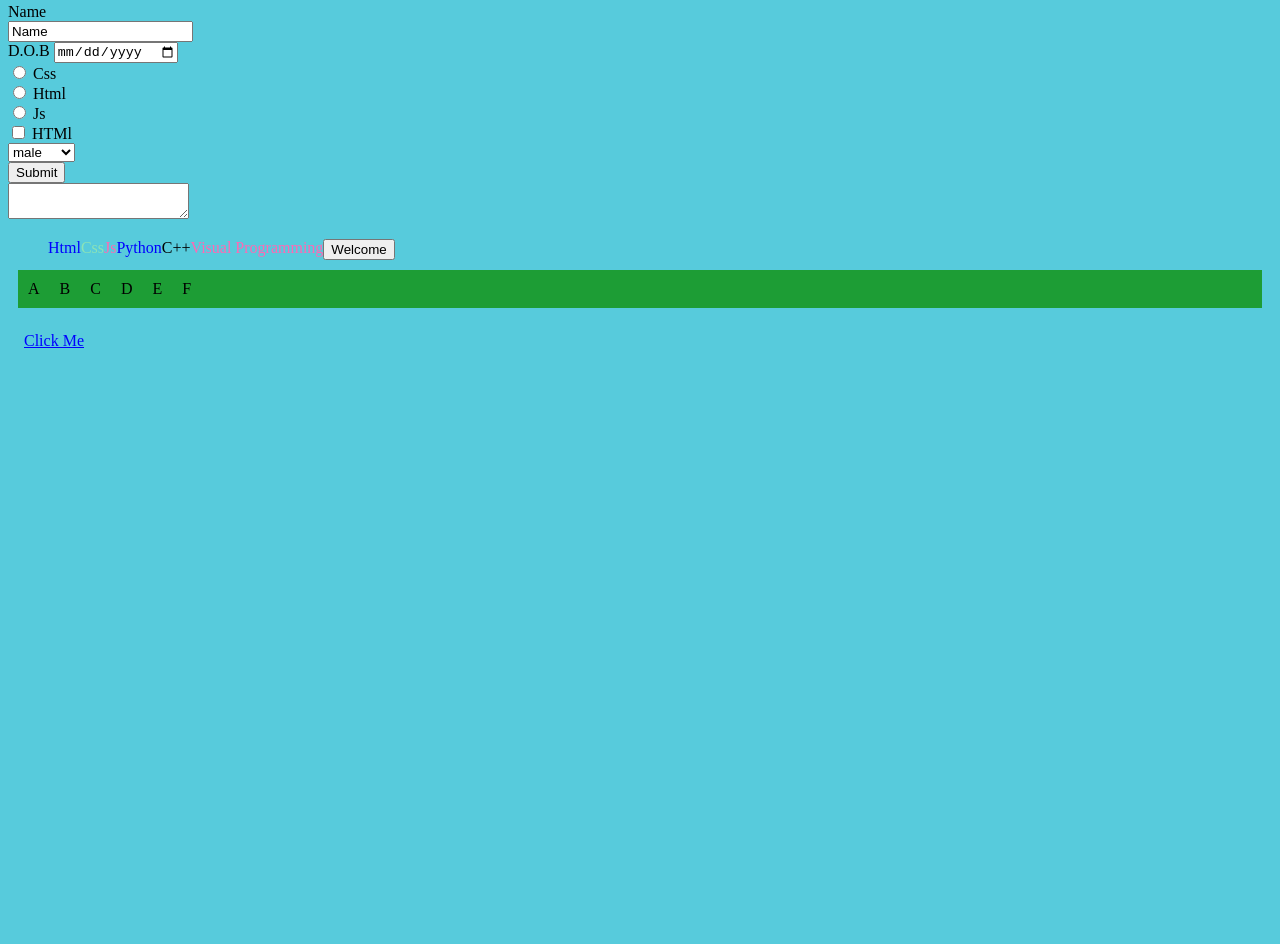
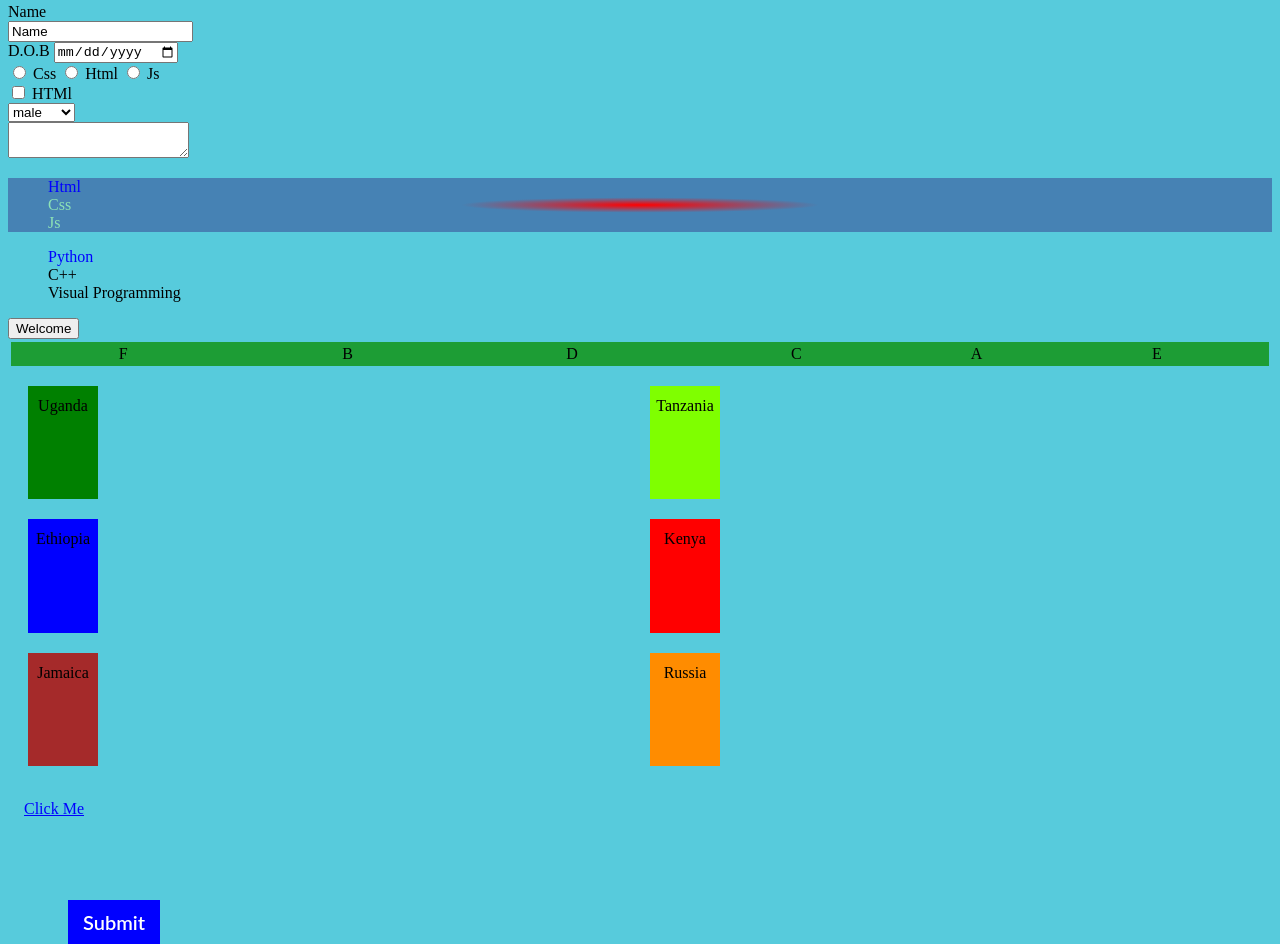
Before and after one commit to Nj4191/css-practise, a plain HTML site: page index.html in a window 1280 px wide. Shown: the part 221-1165 px from the top of the page. Before the commit the page ends 800 px from the top, so only its background shows below. Drawn offline with Linux system fonts and the light colour scheme.

Commit message:
practise

```diff
--- a/index.css
+++ b/index.css
@@ -40,9 +40,12 @@ li:last-child{
 }
 .container {
     background-color: rgb(29, 157, 53);
-    margin: 10px;
+    margin: 3px;
 
     display: flex;
+    flex-direction: row;
+    justify-content: center;
+    align-items: center;
 }
 .container-item {
     background: rgb(36, 130, 39);
@@ -50,9 +53,10 @@ li:last-child{
     font-size: 25px;
     text-align: center;
 
-    width: 70px;
-    line-height: 50px;
+    width: 25px;
+    line-height: 40px;
     margin: 10px;
+    display: flex;
 
 }
 a{
@@ -82,3 +86,43 @@ li a:hover{
 .active{
     background-color: darkmagenta;
 }
+ul.a {
+    list-style-type: circle;
+}
+.grid-container {
+    margin: 10px;
+    height: 400px;
+    display: grid;
+   /* grid-template-columns: auto 100px auto;
+    grid-column-gap: 150px;
+    grid-template-rows: auto auto;
+    grid-row-gap: 200px;
+    justify-content: space-around;
+    align-content: end;*/
+}
+.grid-item{
+    color: black;
+    font-size: medium;
+    text-align: center;
+
+    width: 70px;
+    line-height: 40px;
+    margin: 10px;
+}
+.submit-button{
+    margin: 20px 10px;
+    padding: 10px 15px;
+    border: none;
+    text-decoration: none;
+    font-family: "lato", sans-serif;
+    font-weight: 600;
+    font-size: 20px;
+    color: white;
+    transform: translate(50px,30px);
+    background-color: blue;
+    /*transition: background 2s ease-in-out 1s;*/
+}
+.submit-button:hover{
+    color:black;
+    padding: 20px 30px;
+}
--- a/index.html
+++ b/index.html
@@ -40,9 +40,9 @@
     </form>
     <form action="Favorite language">
         <input type="radio">
-        <label for="css">css</label><br>
+        <label for="css">css</label>
         <input type="radio">
-        <label for="Html">Html</label><br>
+        <label for="Html">Html</label>
         <input type="radio">
         <label for="">Js</label>
     </form>
@@ -57,27 +57,65 @@
 </select>
 </button>
 </form>
-    <input type="submit" name="submit" id="Submit"><br>
     <textarea name="Message" id="Message"></textarea>
     <ol class="style">
-        <li>Html</li>
-        <li>css</li>
-        <li>js</li>
+        <li>Html</li><br>
+        <li>css</li><br>
+        <li>js</li><br>
     </ol>
     <ul>
-        <li>python</li>
-        <li>c++</li>
-        <li>visual programming</li>
+        <li>python</li><br>
+        <li>c++</li><br>
+        <li>visual programming</li><br>
     </ul>
     <button type="button" onclick="alert('Hello world!')">Welcome</button>
     <div class="container">
-        <div class="container item">A</div>
-        <div class="container item">B</div>
-        <div class="container item">C</div>
-        <div class="container item">D</div>
-        <div class="container item">E</div>
-        <div class="container item">F</div>
+        <div class="container item" style="order: 5;
+        flex-grow: 1;
+        flex-shrink: ;
+        flex-basis: ;
+        ">A</div>
+        <div class="container item" style="order:2 ;
+         flex-grow: 1;
+        flex-shrink: ;
+        flex-basis: 100px;
+        ">B</div>
+        <div class="container item" style="order: 4;
+         flex-grow:1 ;
+        flex-shrink: ;
+        flex-basis: 100px;
+        ">C</div>
+        <div class="container item" style="order: 3;
+         flex-grow: 1;
+        flex-shrink: ;
+        flex-basis:100px ;
+        ">D</div>
+        <div class="container item" style="order: 6;
+         flex-grow: 1;
+        flex-shrink: ;
+        flex-basis: 100px;
+        align-self: flex-end;
+        ";>E</div>
+        <div class="container item" style="order: 1;
+         flex-grow:1 ;
+        flex-shrink: ;
+        flex-basis: 100px;
+        align-self: flex-start;
+        ">F</div>
+    </div>
+    <div class="grid-container">
+        <div class="grid-item" style="background-color: red;
+        grid-column:kenya / span Uganda;
+        grid-row: kenya/ span uganda;
+        ">Kenya</div>
+        <div class="grid-item" style="background-color: green;">Uganda</div>
+        <div class="grid-item" style="background-color: chartreuse;">Tanzania</div>
+        <div class="grid-item" style="background-color: blue;">Ethiopia</div>
+        <div class="grid-item" style="background-color: brown;">Jamaica</div>
+        <div class="grid-item" style="background-color: darkorange;">Russia</div>
+
     </div>
  <a href="https://www.youtube.com/">click Me</a><br>
+ <input type="submit" name="submit" id="Submit" class="submit-button">
 </body>
 </html>
```
